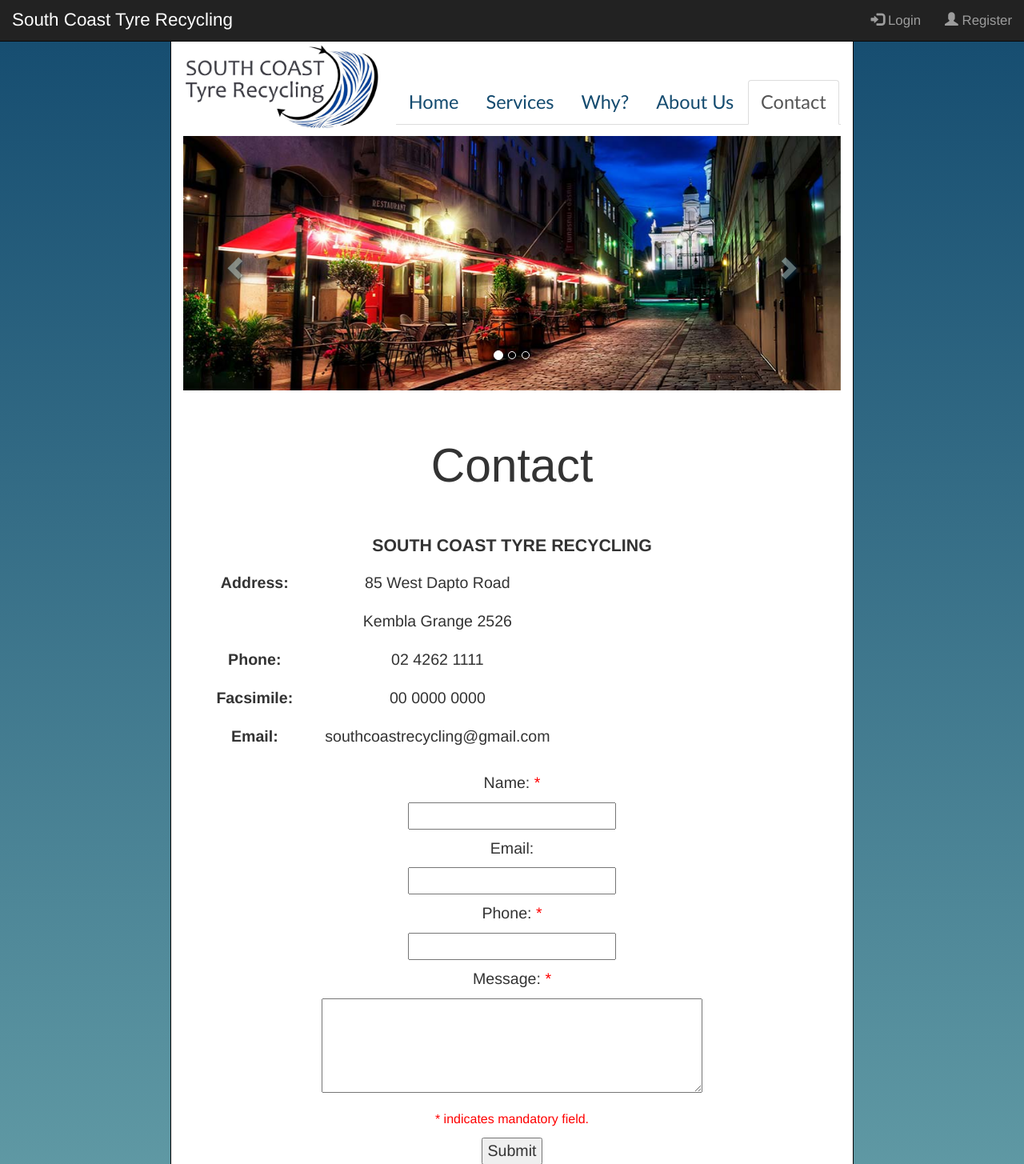
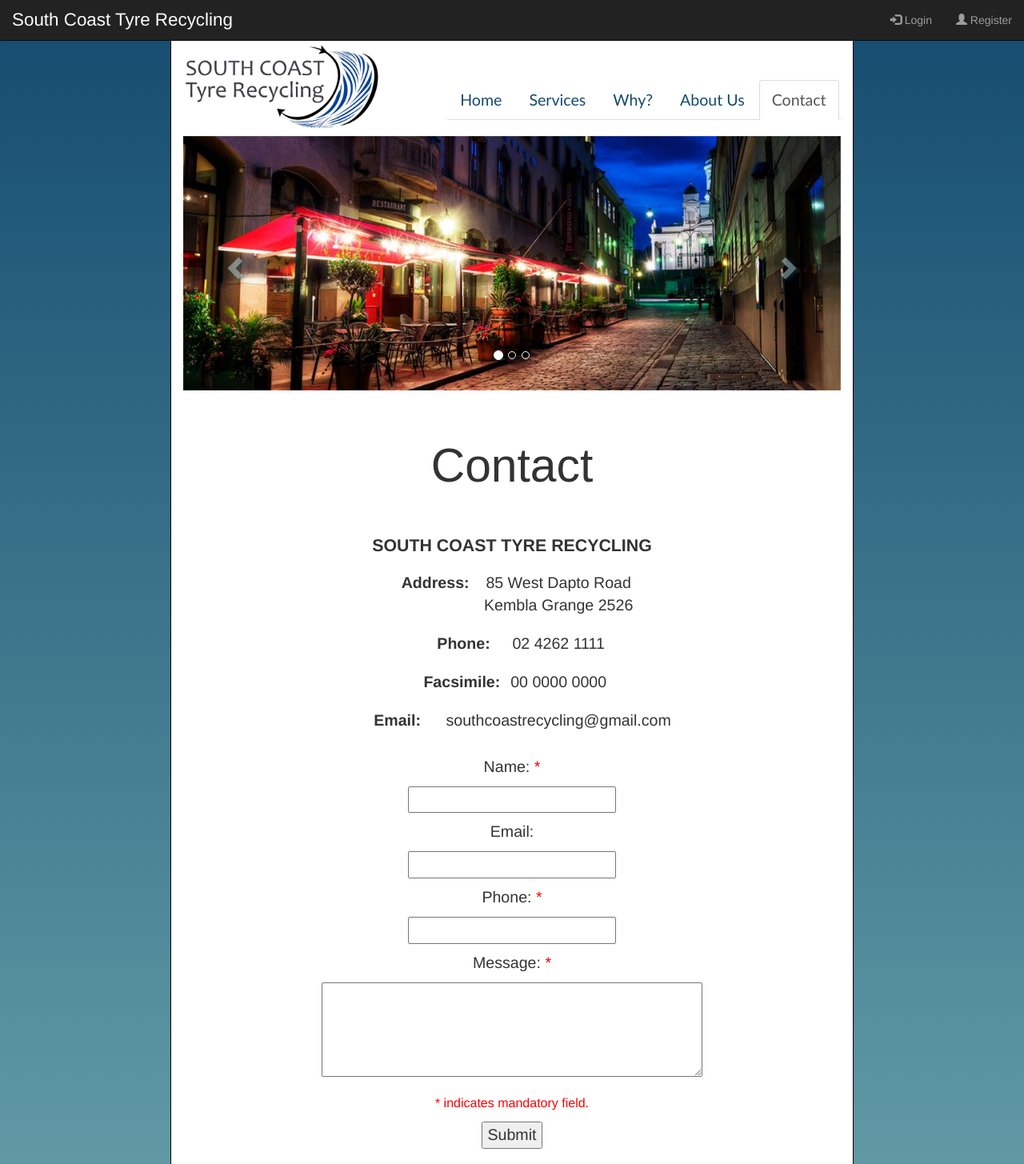
Before and after one commit to carolinebezzina/px, a PHP site: page /contact.html in a window 1280 px wide. Shown: the top 1455 px of the page at 80% size. Run offline with PHP 8.4, Linux system fonts and the light colour scheme; some web fonts are replaced.

Commit message:
changed layout of contact page

```diff
--- a/contact.html
+++ b/contact.html
@@ -98,24 +98,25 @@
                         South Coast Tyre Recycling
                     </h3>
                     <ul class="contact-list">
-                        <li class="cLabel">Address:</li>
-                        <span class = "table-row visible-xs"></span>
-                        <li>85 West Dapto Road</li>
-                        <span class = "table-row"></span>
-                        <li class="hidden-xs"></li>
-                        <li>Kembla Grange 2526</li>
-                        <span class = "table-row"></span>
-                        <li class="cLabel">Phone:</li>
-                        <span class = "table-row visible-xs"></span>
-                        <li>02 4262 1111</li>
-                        <span class = "table-row"></span>
-                        <li class="cLabel">Facsimile:</li>
-                        <span class = "table-row visible-xs"></span>
-                        <li>00 0000 0000</li>
-                        <span class = "table-row"></span>
-                        <li class="cLabel">Email:</li>
-                        <span class = "table-row visible-xs"></span>
-                        <li>southcoastrecycling@gmail.com</li>
+						<li>
+                            <span class="cLabel">Address:</span>
+							<div class="cContent">
+								85 West Dapto Road <br/>
+								Kembla Grange 2526
+							</div>
+						</li>
+                        <li>
+                            <span class="cLabel">Phone:</span>
+                            <div class="cContent">02 4262 1111</div>
+                        </li>
+                        <li>
+                            <span class="cLabel">Facsimile:</span>
+                            <div class="cContent">00 0000 0000</div>
+                        </li>
+                        <li>
+                            <span class="cLabel">Email:</span>
+                            <div class="cContent">southcoastrecycling@gmail.com</div>
+                        </li>
                     </ul>
                     <form action="#">
                         <ul class = "contactForm">
--- a/style.css
+++ b/style.css
@@ -1,32 +1,19 @@
 html,body {
     height: 100%;
 }
-
 body {
     margin: 0;
     padding: 0;
 }
-
 .navbar-brand {
     font-size: 1.6em;
 }
-
 h1 {
     font-size: 3em;
     color: #333;
     padding-bottom: 5%;
     font-family: 'Galdeano',sans-serif;
 }
-
-.table {
-    width: 50%;
-}
-
-.table td {
-    padding-left: 50px !important;
-    border-top: none !important;
-}
-
 header {
     max-height: 120px;
     margin-top: 50px;
@@ -38,29 +25,23 @@ header {
     background-repeat: no-repeat;
     background-position: left bottom;
 }
-
 .mainContent {
     margin: 5%;
 }
-
 @media screen and (max-device-width: 800px) {
     .mainContent {
         text-align: center;
     }
 }
-
 h2,h3,h4 {
     font-weight: 700;
 }
-
 .center {
     text-align: center;
 }
-
 .carousel-inner > .item > img {
     margin: 0 auto;
 }
-
 .columns {
     -webkit-columns: 100px 3;
     -moz-columns: 100px 3;
@@ -73,24 +54,19 @@ h2,h3,h4 {
     column-gap: 100px;
     padding-top: 10%;
 }
-
 .navbar-default {
     border: none;
 }
-
 .container-fluid {
     position: relative;
 }
-
 .carousel-control.left,.carousel-control.right {
     background-image: none;
 }
-
 .glyphicon-chevron-left, .glyphicon-chevron-right {
     text-shadow: 2px 2px 5px #144b6f;
     color: #b7dbe1;
 }
-
 .col-sm-10,.col-lg-8 {
     background-color: #fff;
     font-size: 1.4em;
@@ -100,25 +76,20 @@ h2,h3,h4 {
     border-bottom: none;
     border-color: #080808;
 }
-
 .nav-tabs {
     padding-top: 50px;
     margin-right: 0;
 }
-
 .nav-tabs a {
     color: #144b6f;
 }
-
 .login {
     text-align: center;
 }
-
 .menu {
     float: right;
     font-size: 1.2em;
 }
-
 .row {
     background-color: #144b6f;
     background: -webkit-linear-gradient(rgba(20,75,111,1),rgba(58,130,143,0.8));
@@ -126,7 +97,6 @@ h2,h3,h4 {
     background: -moz-linear-gradient(rgba(20,75,111,1),rgba(58,130,143,0.8));
     background: linear-gradient(rgba(20,75,111,1),rgba(58,130,143,0.8));
 }
-
 .mandatory {
     color: red;
 }
@@ -140,7 +110,7 @@ h2,h3,h4 {
     list-style: none;
     padding-top: 10px;
     padding-bottom: 10px;
-    display: table-cell;
+    display: block;
 }
 .contactForm {
     list-style: none;
@@ -153,33 +123,26 @@ h3 {
     font-size: 16pt;
     text-transform: uppercase;
 }
-
 .mainContent {
     overflow: auto;
 }
-
 .navbar-footer {
     margin-bottom: 0;
     border-radius: 0;
 }
-
 .navContainer {
     min-width: 70%;
 }
-
 #mainNavbar {
     padding-right: 0;
     padding-left: 0;
 }
-
 .containerfluid {
     max-height: 120px;
 }
-
 .navbar-default {
     background-color: transparent;
 }
-
 .navbar-right li {
 	margin-right: 0px;
 }
@@ -231,8 +194,11 @@ label {
     display: table-cell;
 }
 .cLabel {
-    padding-right: 40px;
     font-weight: bold;
+}
+.cContent {
+    display:inline-block;
+    vertical-align: top;
 }
 .loginButton button {
     width: 100px;
@@ -240,15 +206,20 @@ label {
 hr {
     border-top-color: #9d9d9d;
 }
-
-@media (max-width: 1024px) {
-    header {
-        background-position: top left;
-        padding-top: 60px;
-        max-height: none;
+/*Media Query for large desktop devices*/
+@media (min-width: 1200px) {
+    .navbar li {
+        font-size: 1.2em;
     }
 }
-
+/*Media Query for laptops and desktops*/
+@media (min-width: 1024px) {
+    .cLabel {
+        display: inline-block;
+        width: 15%;
+    }
+}
+/*Media Query for tablets and bigger devices*/
 @media (min-width: 768px) {
     .navbar li {
         font-size: 1em;
@@ -268,31 +239,32 @@ hr {
         text-align: left;
     }
 }
-
-@media (min-width: 1200px) {
-    .navbar li {
-        font-size: 1.2em;
+/*Media Query for mobiles and tablets*/
+@media (max-width: 1024px) {
+    header {
+        background-position: top left;
+        padding-top: 60px;
+        max-height: none;
+    }
+    .cLabel {
+        display: block;
     }
 }
-
+/*Media Query for mobile devices*/
 @media (max-width: 767px) {
     #mainNavbar {
         border: none;
     }
-
     #mainNavbar ul {
         border: none;
     }
-
     #mainNavbar li {
         width: 100%;
         text-align: center;
     }
-
     #mainNavbar a {
         border: none;
     }
-
     #mainNavbar .active a {
         background-color: #eee;
     }
@@ -313,7 +285,6 @@ hr {
     }
     .contact-list li{
         padding-right: 0px;
-        display: block;
     }
     textarea {
         max-width: 100%;
```
